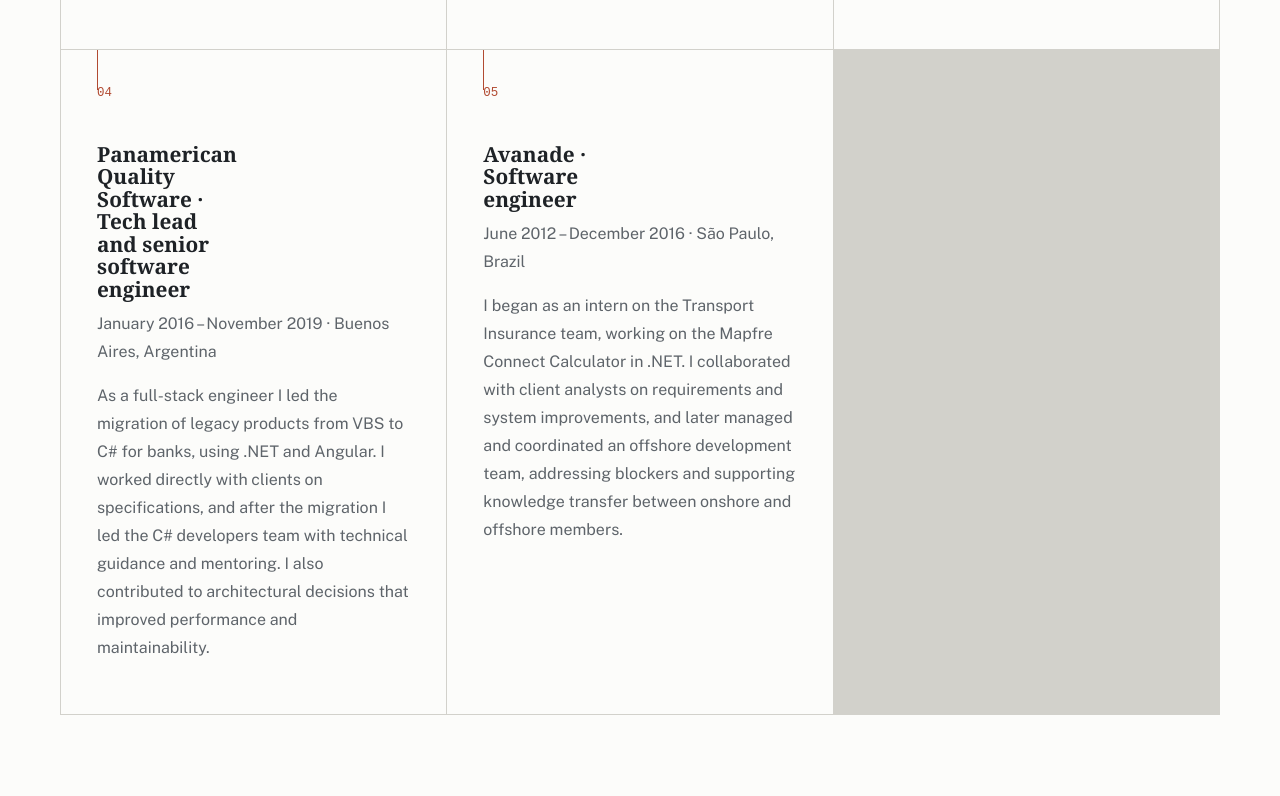
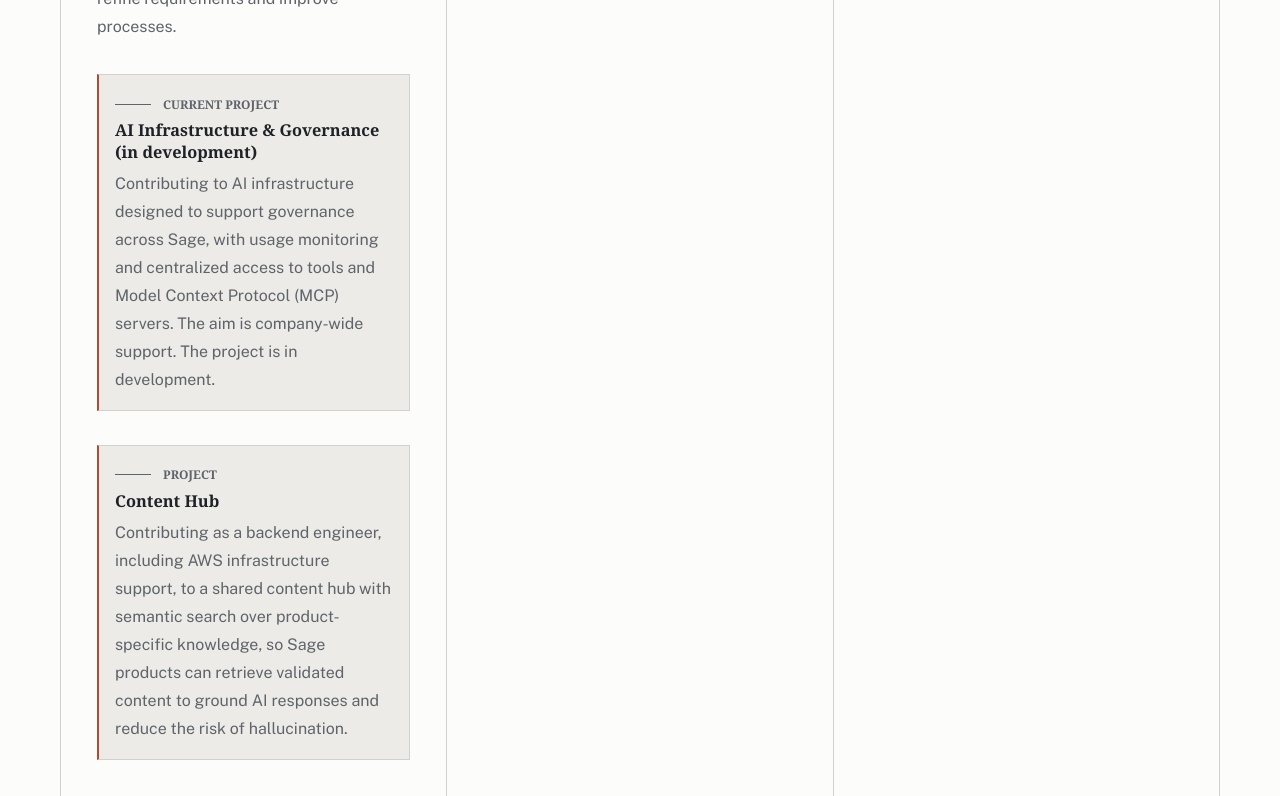
Before and after one commit to GianclaudioCarella/GianclaudioCarella.github.io, an Astro site: page /about in a window 1280 px wide. Shown: the part 1863-2659 px from the top of the page. Built offline with nearby package versions, Linux system fonts and the light colour scheme; Astro itself is replaced by a stand-in of ours.

Commit message:
Update the About profile with Sage projects and 14+ years.
Add two distinct project blocks under the existing Sage senior software engineer role: AI Infrastructure & Governance, which is in development, and Content Hub. Keep the historical cloud work in the same employment, note the current Data AI team without a new title, and correct visible experience claims from 13+ to 14+ years.

```diff
--- a/src/pages/about/index.astro
+++ b/src/pages/about/index.astro
@@ -13,7 +13,7 @@
     <p class="eyebrow">{t('about.eyebrow')}</p>
     <h1>Gianclaudio Moura Carella</h1>
     <p class="lead">
-      Software engineer with 13+ years of experience in backend development and cloud-native
+      Software engineer with 14+ years of experience in backend development and cloud-native
       solutions. I currently work as a senior software engineer at Sage and as founder and AI
       engineer at Allerac. I live in Barcelona.
     </p>
@@ -46,6 +46,7 @@
         <span>01</span>
         <h3>Sage · Senior software engineer</h3>
         <p>December 2020 – present · Barcelona, Spain</p>
+        <p>Current team: Data AI.</p>
         <p>
           I lead and contribute to global cloud migration initiatives, virtualizing 20+ on-premises
           products. I architect scalable backend APIs and microservices, automate infrastructure
@@ -53,6 +54,24 @@
           thorough code reviews. I collaborate with cross-functional international teams to refine
           requirements and improve processes.
         </p>
+        <div class="experience-project">
+          <p class="eyebrow">Current project</p>
+          <h4>AI Infrastructure &amp; Governance (in development)</h4>
+          <p>
+            Contributing to AI infrastructure designed to support governance across Sage, with usage
+            monitoring and centralized access to tools and Model Context Protocol (MCP) servers. The
+            aim is company-wide support. The project is in development.
+          </p>
+        </div>
+        <div class="experience-project">
+          <p class="eyebrow">Project</p>
+          <h4>Content Hub</h4>
+          <p>
+            Contributing as a backend engineer, including AWS infrastructure support, to a shared
+            content hub with semantic search over product-specific knowledge, so Sage products can
+            retrieve validated content to ground AI responses and reduce the risk of hallucination.
+          </p>
+        </div>
       </article>
       <article>
         <span>02</span>
--- a/src/styles/global.css
+++ b/src/styles/global.css
@@ -908,6 +908,30 @@
   color: var(--color-muted);
 }
 
+.experience-project {
+  margin-top: calc(var(--baseline) * 1.4);
+  padding: 0.9rem 1rem 1rem;
+  border: var(--hairline);
+  border-left: 2px solid var(--color-accent);
+  background: var(--color-soft);
+}
+
+.experience-project .eyebrow {
+  margin-bottom: 0.35rem;
+}
+
+.experience-project h4 {
+  margin: 0 0 0.45rem;
+  font-family: var(--font-display, var(--font-sans));
+  font-size: 1.02rem;
+  font-weight: 600;
+  line-height: 1.3;
+}
+
+.experience-project p:last-child {
+  margin: 0;
+}
+
 /* About: tighten the rhythm between the profile intro and the experience ledger */
 .prose-grid:has(+ .section .about-ledger) {
   padding-block-end: clamp(2rem, 4vw, 3.5rem);
```
